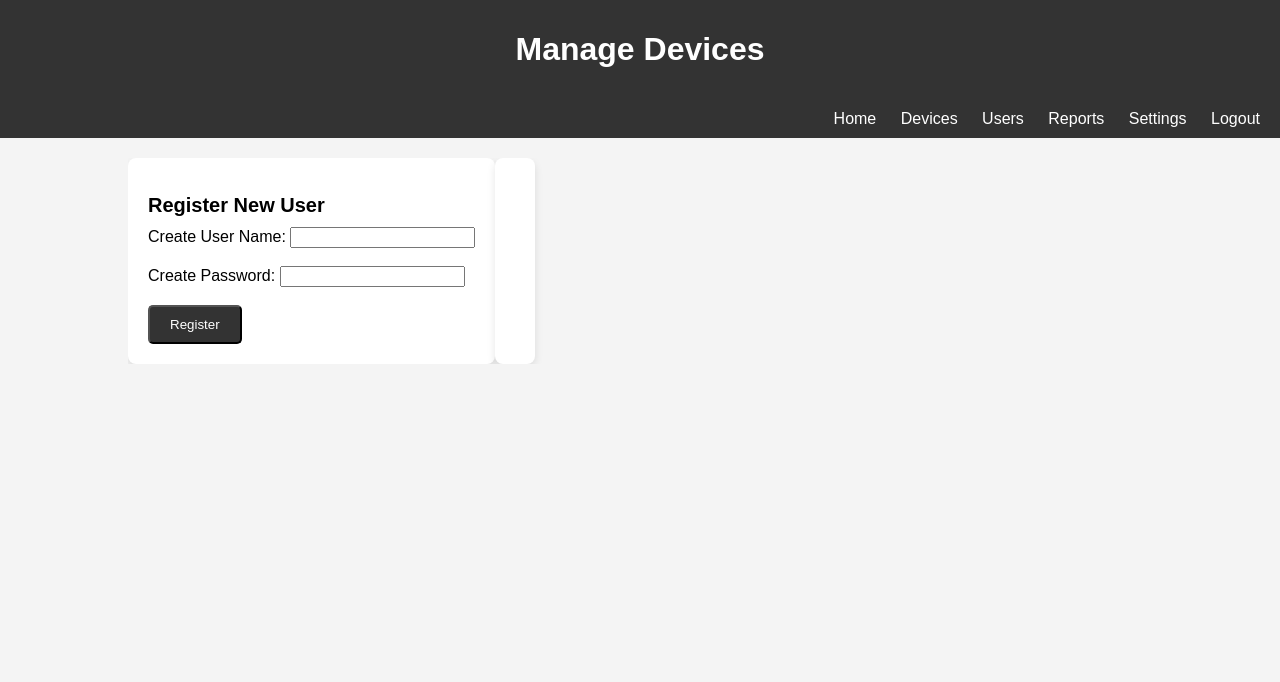
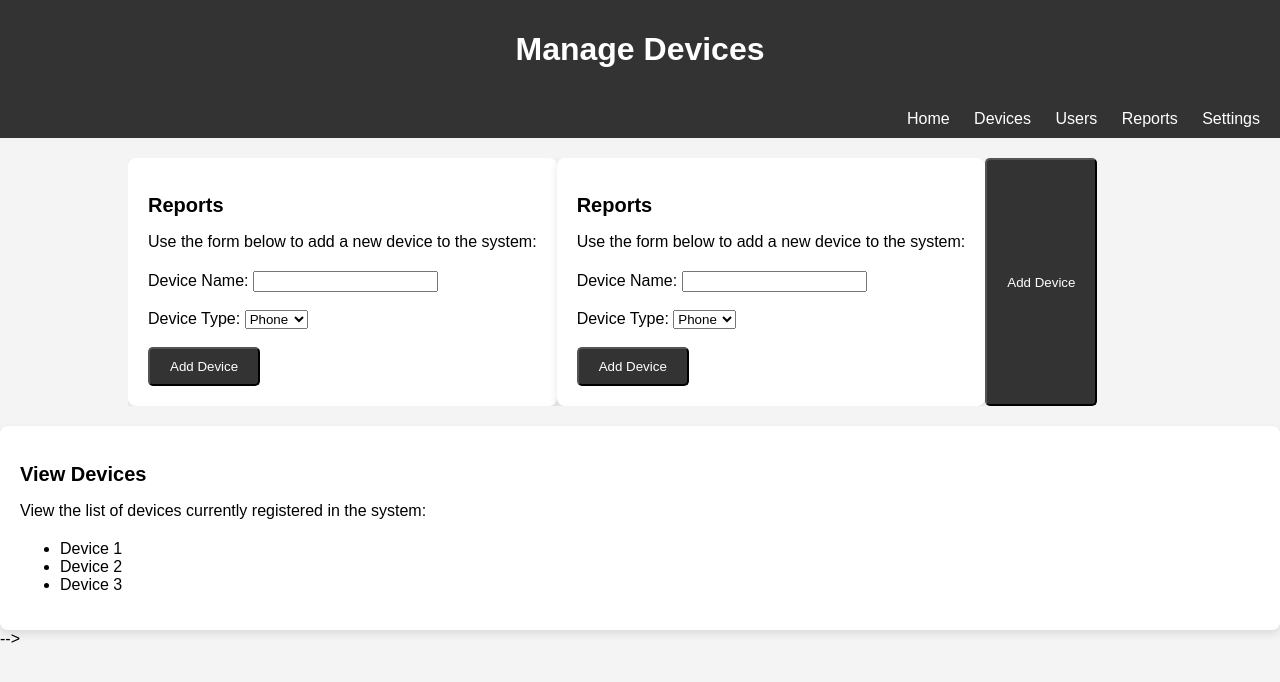
Before and after one commit to nishshanka123/B9IS123_2324_TMD2_20024471_Nishshanka, a Flask app: page /users in a window 1280 px wide. Shown: the top 682 px of the page. Run offline with Flask 3, Linux system fonts and the light colour scheme; parts of the project's set-up code (start-up, migrations or seed data) failed here and were passed over.

Commit message:
Device update

```diff
--- a/flaskr/db.py
+++ b/flaskr/db.py
@@ -2,8 +2,8 @@ import mysql.connector
 from flask import g
 
 HOST = 'localhost'
-USER = 'root'
-PASSWORD = 'yash@1999'
+USER = 'dbs'
+PASSWORD = 'password'
 DATABASE = 'DIMS'
 
 
--- a/flaskr/db_try1.py
+++ b/flaskr/db_try1.py
@@ -34,8 +34,8 @@ def get_db_connection():
     if 'dims_db_con' not in g:
         g.dims_db_con = mysql.connector.connect(
         host="localhost",
-        user="root",
-        password="yash@1999",
+        user="nishshanka",
+        password="malsara",
         database="DIMS"
     )
     g.cursor = g.dims_db_con.cursor(dictionary=True)
--- a/flaskr/static/main.js
+++ b/flaskr/static/main.js
@@ -1,6 +1,7 @@
 
   function GetAllDevices() {
-    let table = document.getElementById("tab1");
+    clearTable()
+    let table = document.getElementById("table1");
     let rows = table.getElementsByTagName('tr');
 
     fetch('/api/data')
@@ -123,7 +124,7 @@ function changeFormContent(selection, data) {
 
 // Function to populate form fields with data
 function populateForm(data) {
-    document.getElementById('device_Id').value = data['Id'];
+    document.getElementById('device_id').value = data['ID'];
     document.getElementById('device_name').value = data['Name'];
     document.getElementById('device_condition').value = data['Condition'];
     document.getElementById('device_serial').value = data['Serial'];
@@ -166,8 +167,8 @@ document.addEventListener('DOMContentLoaded', function() {
   });
 
   // Function to display a message to the user
-  function showMessage(message) {
-      // Display the message in a popup or alert box
-      alert(message);
-  }
+  // function showMessage(message) {
+  //     // Display the message in a popup or alert box
+  //     alert(message);
+  // }
 });
--- a/flaskr/templates/base-sub.html
+++ b/flaskr/templates/base-sub.html
@@ -24,7 +24,6 @@
             <li><a href="{{ url_for('manageUsers') }}">Users</a></li>
             <li><a href="{{ url_for('generateReports') }}">Reports</a></li>
             <li><a href="{{ url_for('settings') }}">Settings</a></li>
-            <li><a href="{{ url_for('logout') }}">Logout</a></li>
         </ul>
     </nav>
     <div class="container">
--- a/flaskr/templates/base.html
+++ b/flaskr/templates/base.html
@@ -20,7 +20,6 @@
             <li><a href="{{ url_for('manageUsers') }}">Users</a></li>
             <li><a href="{{ url_for('generateReports') }}">Reports</a></li>
             <li><a href="{{ url_for('settings') }}">Settings</a></li>
-            <li><a href="{{ url_for('logout') }}">Logout</a></li>
         </ul>
     </nav>
     <div class="container">
--- a/flaskr/templates/manage-users.html
+++ b/flaskr/templates/manage-users.html
@@ -7,22 +7,70 @@
 
 {% block page_content_1 %}
     <div class="sub-card1">
-        <h2>Register New User</h2>
-        <form action="{{url_for('manageUsers')}}" method="post">
-            <label for="create_username">Create User Name:</label>
-            <input type="text" id="create_username" name="create_username" required><br><br>
-            <label for="create_password">Create Password:</label>
-            <input type="text" id="create_password" name="create_password" required><br><br>
-            <button type="submit" class="btn">Register</button>
+        <h2>Reports</h2>
+        <p>Use the form below to add a new device to the system:</p>
+        <form>
+            <label for="device_name">Device Name:</label>
+            <input type="text" id="device_name" name="device_name" required><br><br>
+            <label for="device_type">Device Type:</label>
+            <select id="device_type" name="device_type" required>
+                <option value="phone">Phone</option>
+                <option value="laptop">Laptop</option>
+                <option value="tablet">Tablet</option>
+                <!-- Add more options as needed -->
+            </select><br><br>
+            <button type="submit" class="btn">Add Device</button>
         </form>
-
-        {% if error_msg %}
-            <p style="color: red;">{{ error_msg }}</p>
-        {% endif %}
-
-        {% if msg %}
-            <p style="color: green;">{{ msg }}</p>
-        {% endif %}
-
     </div>
 {% endblock %}
+
+{% block page_content_2 %}
+    <div class="sub-card1">
+        <h2>Reports</h2>
+        <p>Use the form below to add a new device to the system:</p>
+        <form>
+            <label for="device_name">Device Name:</label>
+            <input type="text" id="device_name" name="device_name" required><br><br>
+            <label for="device_type">Device Type:</label>
+            <select id="device_type" name="device_type" required>
+                <option value="phone">Phone</option>
+                <option value="laptop">Laptop</option>
+                <option value="tablet">Tablet</option>
+                <!-- Add more options as needed -->
+            </select><br><br>
+            <button type="submit" class="btn">Add Device</button>
+        </form>
+    </div>
+{% endblock %}
+
+{% block page_content_3 %}
+    <div class="sub-card1">
+        <h2>Reports</h2>
+        <p>Use the form below to add a new device to the system:</p>
+        <form>
+            <label for="device_name">Device Name:</label>
+            <input type="text" id="device_name" name="device_name" required><br><br>
+            <label for="device_type">Device Type:</label>
+            <select id="device_type" name="device_type" required>
+                <option value="phone">Phone</option>
+                <option value="laptop">Laptop</option>
+                <option value="tablet">Tablet</option>
+                <!-- Add more options as needed -->
+            </select><br><br>
+            <button type="submit" class="btn">Add Device</button>
+        </form>
+    </div>
+{% endblock %}
+
+{% block page_content_4 %}
+    <div class="sub-card1">
+        <h2>View Devices</h2>
+        <p>View the list of devices currently registered in the system:</p>
+        <ul>
+            <li>Device 1</li>
+            <li>Device 2</li>
+            <li>Device 3</li>
+            <!-- Add more device entries as needed -->
+        </ul>
+    </div>
+{% endblock %}
--- a/flaskr/test.py
+++ b/flaskr/test.py
@@ -8,8 +8,8 @@ def get_db_connection():
   try:
     dims_db_con = mysql.connector.connect(
       host = "127.0.0.1",
-      user = "root",
-      password = "yash@1999",
+      user = "nishshanka",
+      password = "malsara",
       database = "DIMS",
       port = "3306"
     )
```
Also changed, not shown: flaskr/templates/login.html (deleted, +0 -19 lines), flaskr/templates/manage-devices.html (+7 -5 lines).
